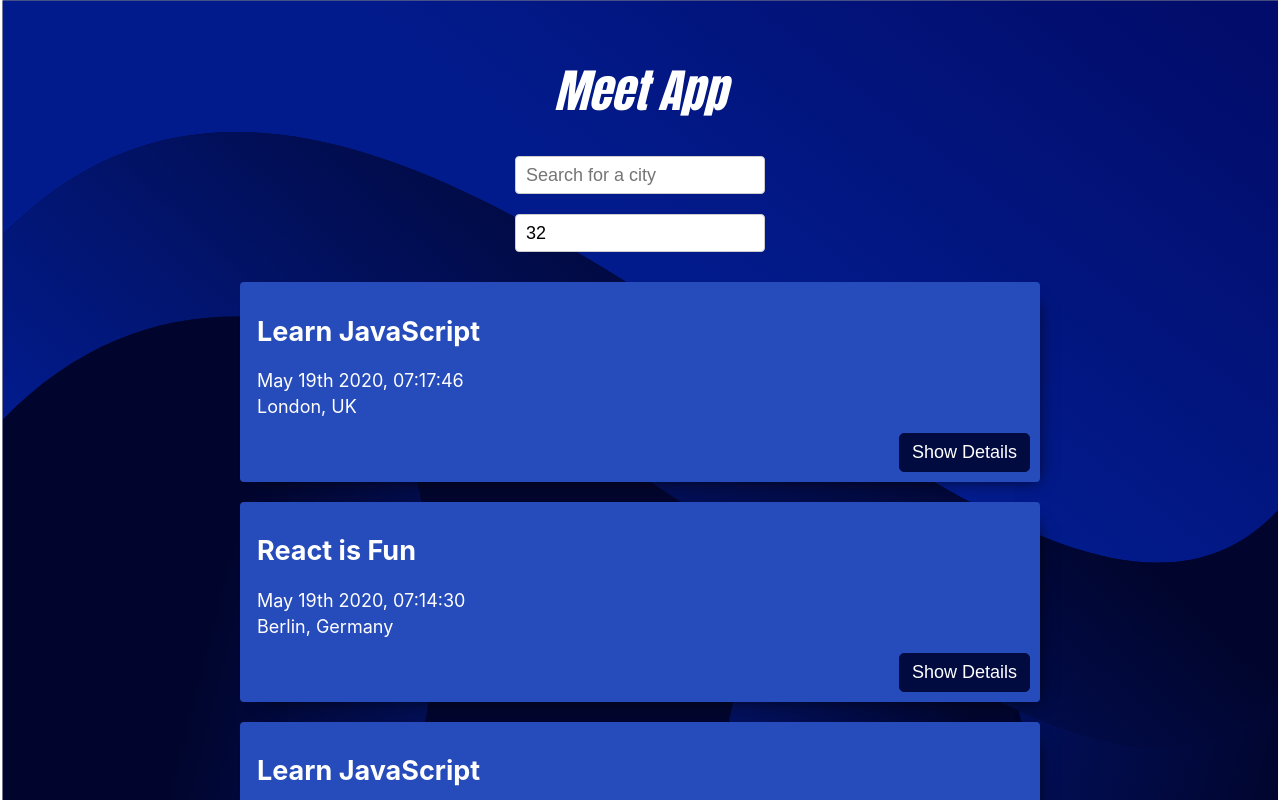
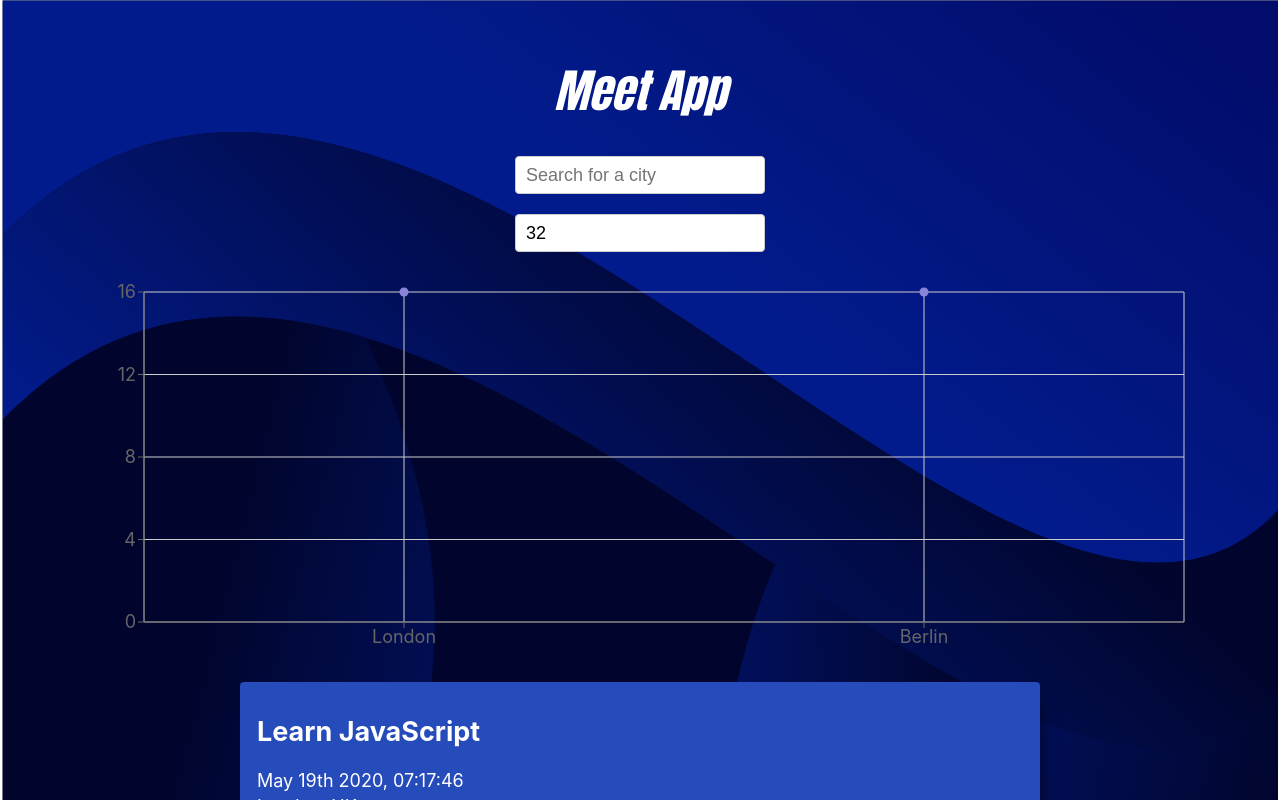
Before and after one commit to vdevhub/meet, a React (Create React App) app: page / in a window 1280 px wide. Shown: the top 800 px of the page. Built offline with nearby package versions, Linux system fonts and the light colour scheme; what atatus-spa would draw is missing.

Commit message:
Add number of events scatter chart

```diff
--- a/src/App.js
+++ b/src/App.js
@@ -7,6 +7,7 @@
 import { extractLocations, getEvents } from './api';
 import { InfoAlert, ErrorAlert, WarningAlert } from './components/Alert';
 import { ReactComponent as BackgroundSVG } from "./background.svg";
+import CityEventsChart from './components/CityEventsChart';
 
 const App = () => {
   const [events, setEvents] = useState([]);
@@ -45,6 +46,7 @@
       </div>
       <CitySearch allLocations={allLocations} setCurrentCity={setCurrentCity} setInfoAlert={setInfoAlert} />
       <NumberOfEvents setCurrentNOE={setCurrentNOE} setErrorAlert={setErrorAlert} />
+      <CityEventsChart allLocations={allLocations} events={events} />
       <EventList events={events} />
     </div>
   );
--- /dev/null
+++ b/src/components/CityEventsChart.js
@@ -0,0 +1,41 @@
+import { useState, useEffect } from 'react';
+import { ScatterChart, Scatter, XAxis, YAxis, CartesianGrid, Tooltip, ResponsiveContainer } from 'recharts';
+
+const CityEventsChart = ({ allLocations, events }) => {
+  const [data, setData] = useState([]);
+
+  useEffect(() => {
+    setData(getData());
+  }, [`${events}`]);
+
+  const getData = () => {
+    const data = allLocations.map((location) => {
+      const count = events.filter((event) => event.location === location).length
+      const city = location.split(', ')[0]
+      return { city, count }; //shorthand of {city: city, count: count}
+    })
+    return data;
+  };
+
+  return (
+    //100% causing responsiveness issues
+    <ResponsiveContainer width="99%" height={400}>
+      <ScatterChart
+        margin={{
+          top: 20,
+          right: 20,
+          bottom: 20,
+          left: 20,
+        }}
+      >
+        <CartesianGrid />
+        <XAxis type="category" dataKey="city" name="City" />
+        <YAxis type="number" dataKey="count" name="Number of events" />
+        <Tooltip cursor={{ strokeDasharray: '3 3' }} />
+        <Scatter name="A school" data={data} fill="#8884d8" />
+      </ScatterChart>
+    </ResponsiveContainer>
+  );
+}
+
+export default CityEventsChart;
```
